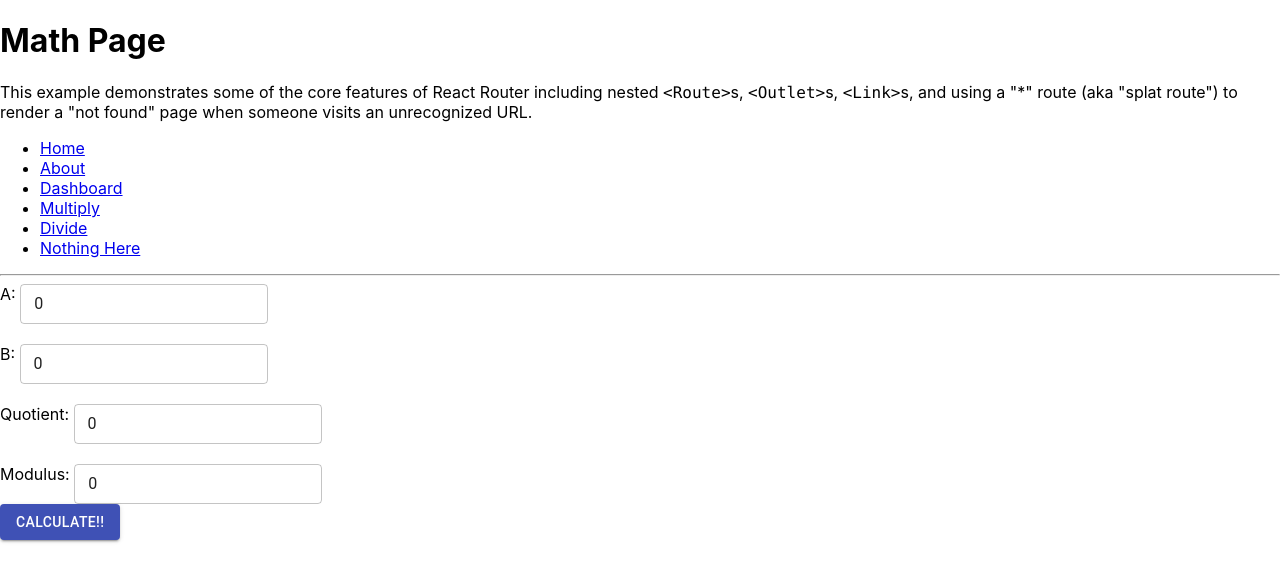
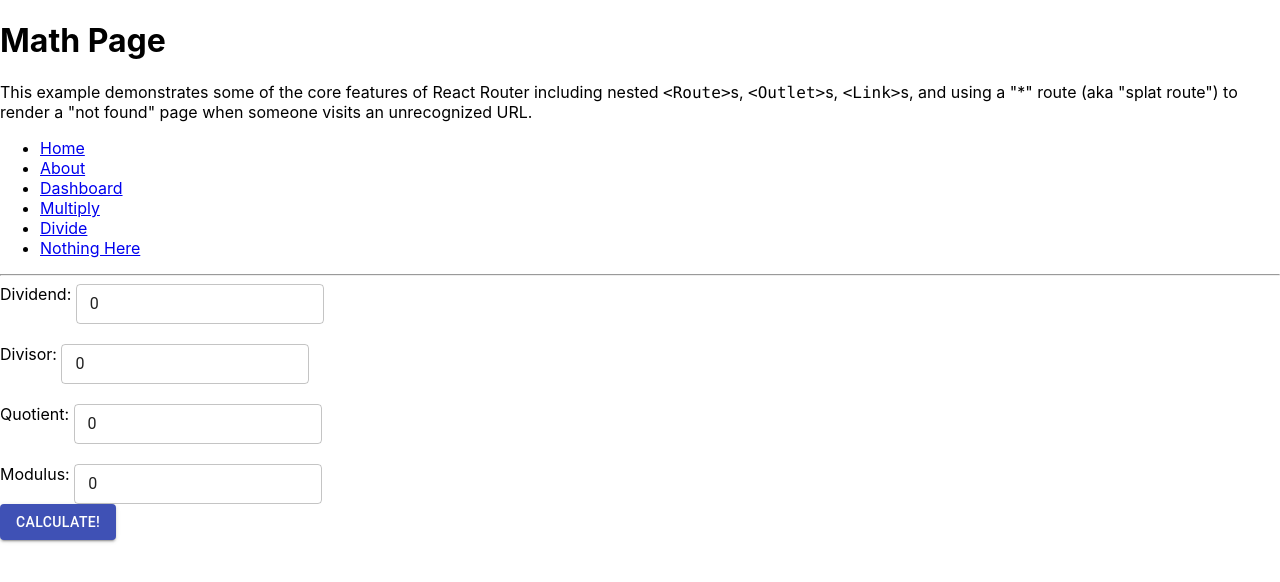
Before and after one commit to palate11/stock-calculator, a React (Create React App) app: page /divide in a window 1280 px wide. Shown: the top 582 px of the page. Built offline with nearby package versions, Linux system fonts and the light colour scheme.

Commit message:
changed Result2 to remainder

```diff
--- a/src/components/Divider.jsx
+++ b/src/components/Divider.jsx
@@ -1,7 +1,7 @@
 /**
  * Make 3 text fields
  * - Text Field 1 and 2 are the numbers to be divided
- * - Text Field 3 is the result
+ * - Text Field 3 is the quotient
  *
  * - Since this is division, please add a text field showing the remainder
  *   (hint: you will to learn about modulo operator '%')
@@ -16,14 +16,14 @@ import Button from '@material-ui/core/Button'
 const Divider = props => {
   const [number1, setNumber1] = useState(0)
   const [number2, setNumber2] = useState(0)
-  const [result, setResult] = useState(0)
+  const [quotient, setQuotient] = useState(0)
   const [remainder, setRemainder] = useState(0)
 
-  const calculate = () => {
-    const result = parseInt(number1) / parseInt(number2)
-    setResult(result)
+  const getquotient = () => {
+    const quotient = parseInt(number1) / parseInt(number2)
+    setQuotient(quotient)
   }
-  const calculate2 = () => {
+  const getmodulus = () => {
     const remainder = parseInt(number1) % parseInt(number2)
     setRemainder(remainder)
   }
@@ -39,13 +39,13 @@ const Divider = props => {
 
   console.log('number1: ' + number1)
   console.log('number2: ' + number2)
-  console.log('result: ' + result)
+  console.log('quotient: ' + quotient)
   console.log('remainder' + remainder)
 
   return (
     <div>
       <div>
-        A:{' '}
+        Dividend:{' '}
         <TextField
           id="outlined-basic"
           variant="outlined"
@@ -58,7 +58,7 @@ const Divider = props => {
 
       <br />
       <div>
-        B:{' '}
+        Divisor:{' '}
         <TextField
           id="outlined-basic"
           variant="outlined"
@@ -70,7 +70,7 @@ const Divider = props => {
 
       <br />
       <div>
-        Quotient: <TextField id="outlined-basic" variant="outlined" value={result} size="small" />
+        Quotient: <TextField id="outlined-basic" variant="outlined" value={quotient} size="small" />
       </div>
 
       <br />
@@ -82,11 +82,11 @@ const Divider = props => {
         variant="contained"
         color="primary"
         onClick={() => {
-          calculate()
-          calculate2()
+          getquotient()
+          getmodulus()
         }}
       >
-        Calculate!!
+        Calculate!
       </Button>
     </div>
   )
```
